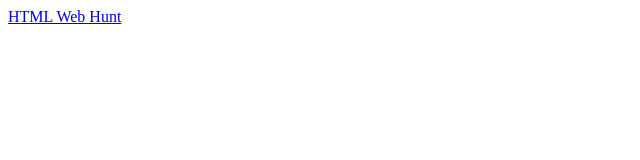
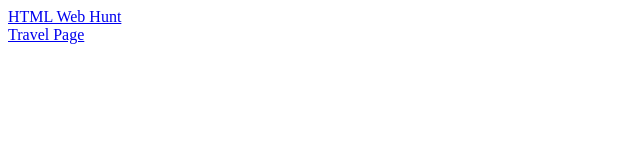
Before and after one commit to silvereengames/school-code, a plain HTML site: page index.html in a window 1280 px wide. Shown: the whole page, without its empty margins (0-640 px from the left). Drawn offline with Linux system fonts and the light colour scheme.

Commit message:
Update index.html

```diff
--- a/index.html
+++ b/index.html
@@ -1 +1,3 @@
 <a href="HTML Web Hunt/index.html">HTML Web Hunt</a>
+<br>
+<a href="website/travel.html">Travel Page</a>
```
